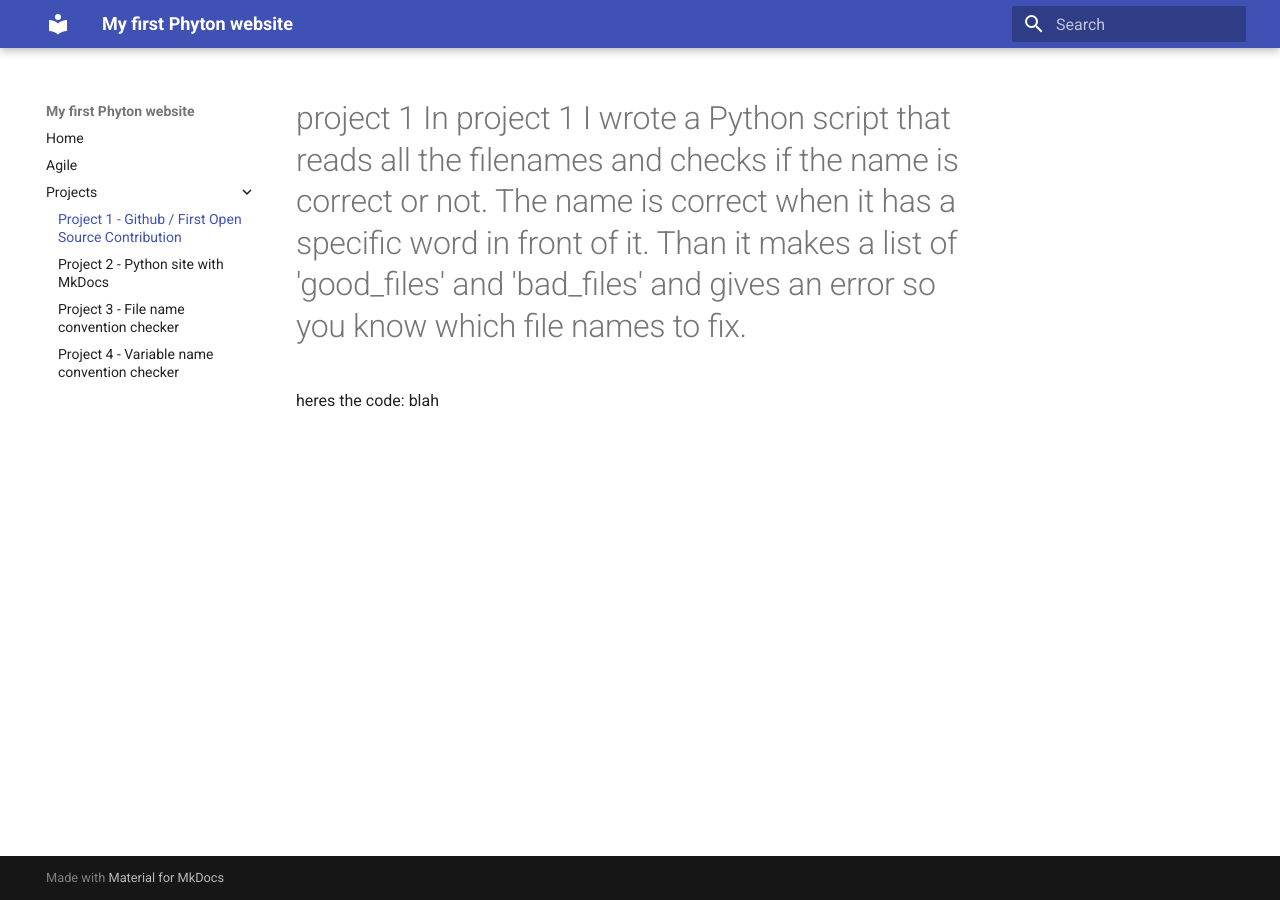
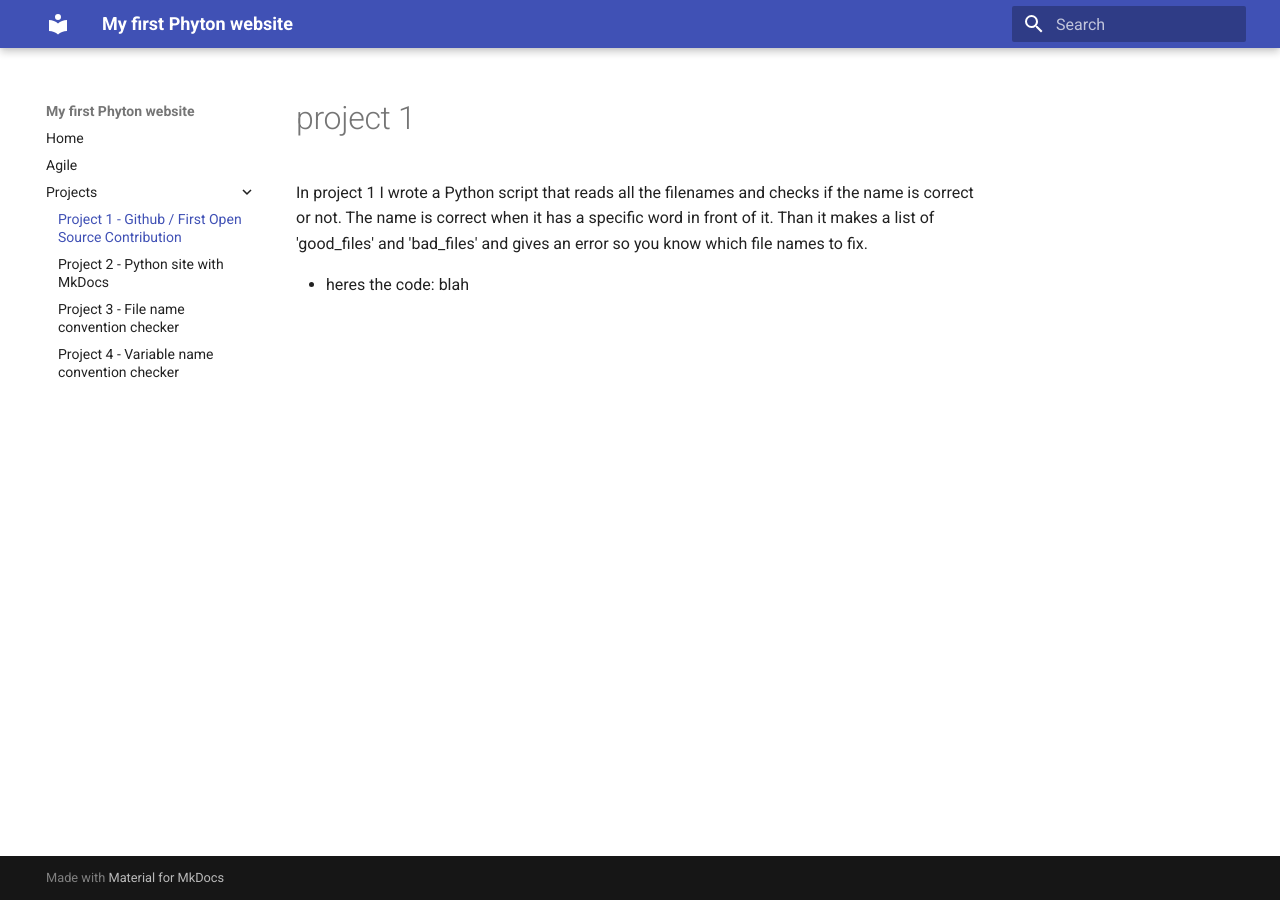
Before and after one commit to milagro2/pythonsite, an MkDocs documentation site: the page built from docs/project1.md, in a window 1280 px wide. Built offline with MkDocs 1.6.1 and Material for MkDocs 9.7.7, drawn with Linux system fonts in a browser that asks for light colours.

```diff
--- a/docs/project1.md
+++ b/docs/project1.md
@@ -1,3 +1,4 @@
-#project 1 In project 1 I wrote a Python script that reads all the filenames and checks if the name is correct or not. The name is correct when it has a specific word in front of it. Than it makes a list of 'good_files' and 'bad_files' and gives an error so you know which file names to fix.
+#project 1
+In project 1 I wrote a Python script that reads all the filenames and checks if the name is correct or not. The name is correct when it has a specific word in front of it. Than it makes a list of 'good_files' and 'bad_files' and gives an error so you know which file names to fix.
 
-heres the code: blah
+ - heres the code: blah
```
